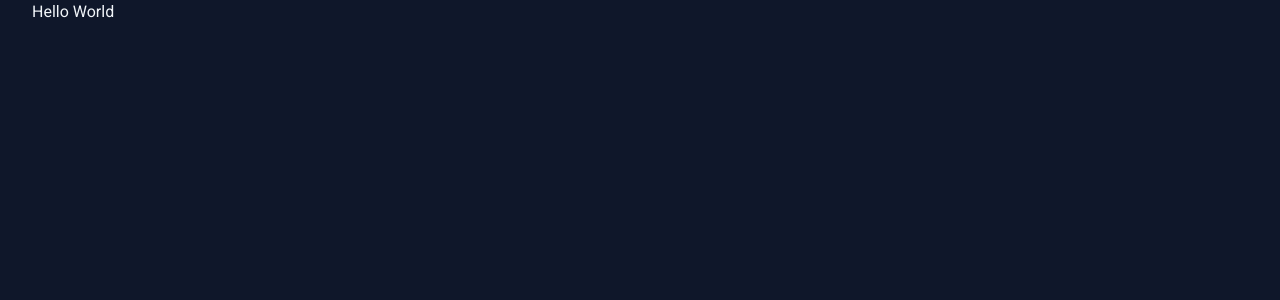
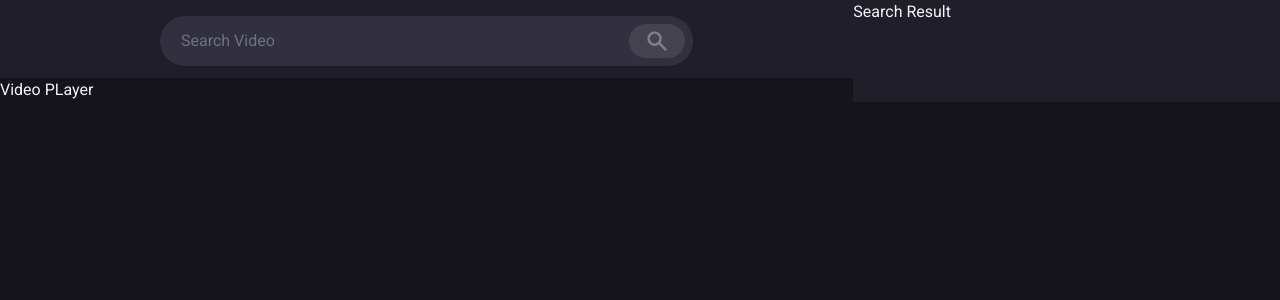
Before and after one commit to santos-pierre/bf-react-recap, a React (Vite) app: page / in a window 1280 px wide. Shown: the top 300 px of the page. Built offline with nearby package versions, Linux system fonts and the light colour scheme.

Commit message:
Input Search Design

```diff
--- a/index.html
+++ b/index.html
@@ -6,7 +6,7 @@
     <meta name="viewport" content="width=device-width, initial-scale=1.0" />
     <title>Vite App</title>
   </head>
-  <body class="h-full bg-slate-900 text-slate-100">
+  <body class="h-full bg-darken-gray text-slate-100">
     <div id="root"></div>
     <script type="module" src="/src/main.tsx"></script>
   </body>
--- a/package.json
+++ b/package.json
@@ -8,10 +8,12 @@
     "preview": "vite preview"
   },
   "dependencies": {
+    "@heroicons/react": "^1.0.6",
     "react": "^18.0.0",
     "react-dom": "^18.0.0"
   },
   "devDependencies": {
+    "@tailwindcss/forms": "^0.5.0",
     "@types/react": "^18.0.0",
     "@types/react-dom": "^18.0.0",
     "@vitejs/plugin-react": "^1.3.0",
--- a/src/App.tsx
+++ b/src/App.tsx
@@ -1,9 +1,14 @@
+import SearchInput from "./components/SearchInput";
 import BaseLayout from "./layouts/BaseLayout";
 
 const App: React.FC = () => {
   return (
     <BaseLayout>
-      <h1>Hello World</h1>
+      <div className="flex flex-col col-span-2">
+        <SearchInput />
+        <div className="col-span-2 bg-darken-gray">Video PLayer</div>
+      </div>
+      <div className="col-span-1 bg-dark-gray">Search Result</div>
     </BaseLayout>
   );
 };
--- /dev/null
+++ b/src/components/SearchInput/index.tsx
@@ -0,0 +1,22 @@
+import { SearchIcon } from "@heroicons/react/solid";
+
+const SearchInput = () => {
+  return (
+    <div className="inline-flex justify-center py-3 bg-dark-gray lg:px-40">
+      <div className="relative min-w-full mt-1 rounded-md shadow-sm">
+        <input
+          type="text"
+          name="search"
+          id="search-input"
+          className="block w-full py-3 pl-5 pr-20 border-transparent rounded-full bg-light-gray text-silent-gray"
+          placeholder="Search Video"
+        />
+        <div className="absolute inset-y-0 right-0 m-2 flex items-center rounded-full bg-[#464350] p-4">
+          <SearchIcon className="w-6 h-6 text-silent-gray" />
+        </div>
+      </div>
+    </div>
+  );
+};
+
+export default SearchInput;
--- a/src/layouts/BaseLayout.tsx
+++ b/src/layouts/BaseLayout.tsx
@@ -1,11 +1,9 @@
 type BaseLayoutProps = {
-  children?: JSX.Element;
+  children?: React.ReactNode;
 };
 
 const BaseLayout: React.FC<BaseLayoutProps> = ({ children }) => {
-  return (
-    <div className="px-4 mx-auto max-w-7xl sm:px-6 lg:px-8">{children}</div>
-  );
+  return <div className="grid grid-cols-3">{children}</div>;
 };
 
 export default BaseLayout;
--- a/tailwind.config.js
+++ b/tailwind.config.js
@@ -6,7 +6,13 @@ module.exports = {
       fontFamily: {
         sans: ["Roboto", ...defaultTheme.fontFamily.sans],
       },
+      colors: {
+        "silent-gray": "#817E8F",
+        "light-gray": "#32303E",
+        "dark-gray": "#201E29",
+        "darken-gray": "#15141A",
+      },
     },
   },
-  plugins: [],
+  plugins: [require("@tailwindcss/forms")],
 };
```
Also changed, not shown: 1 other file (tests, documents, lock files or other folders).
